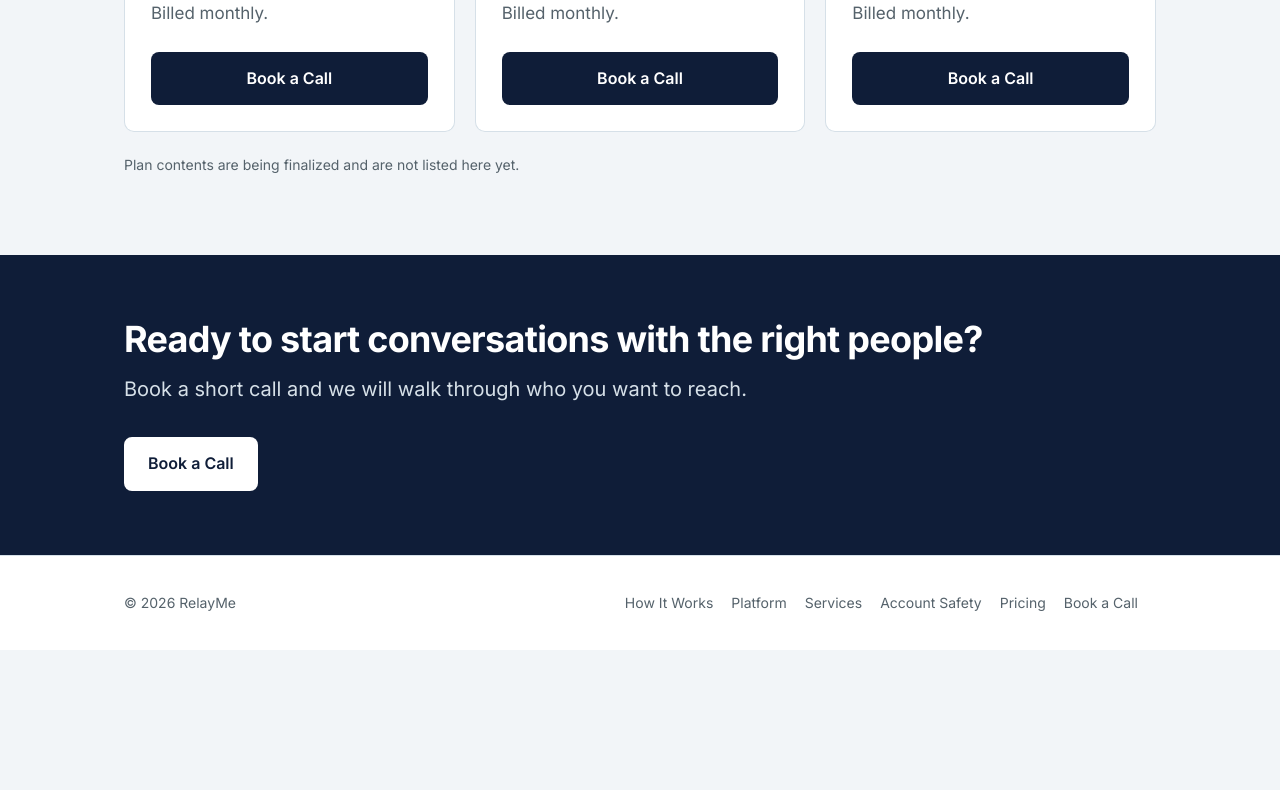
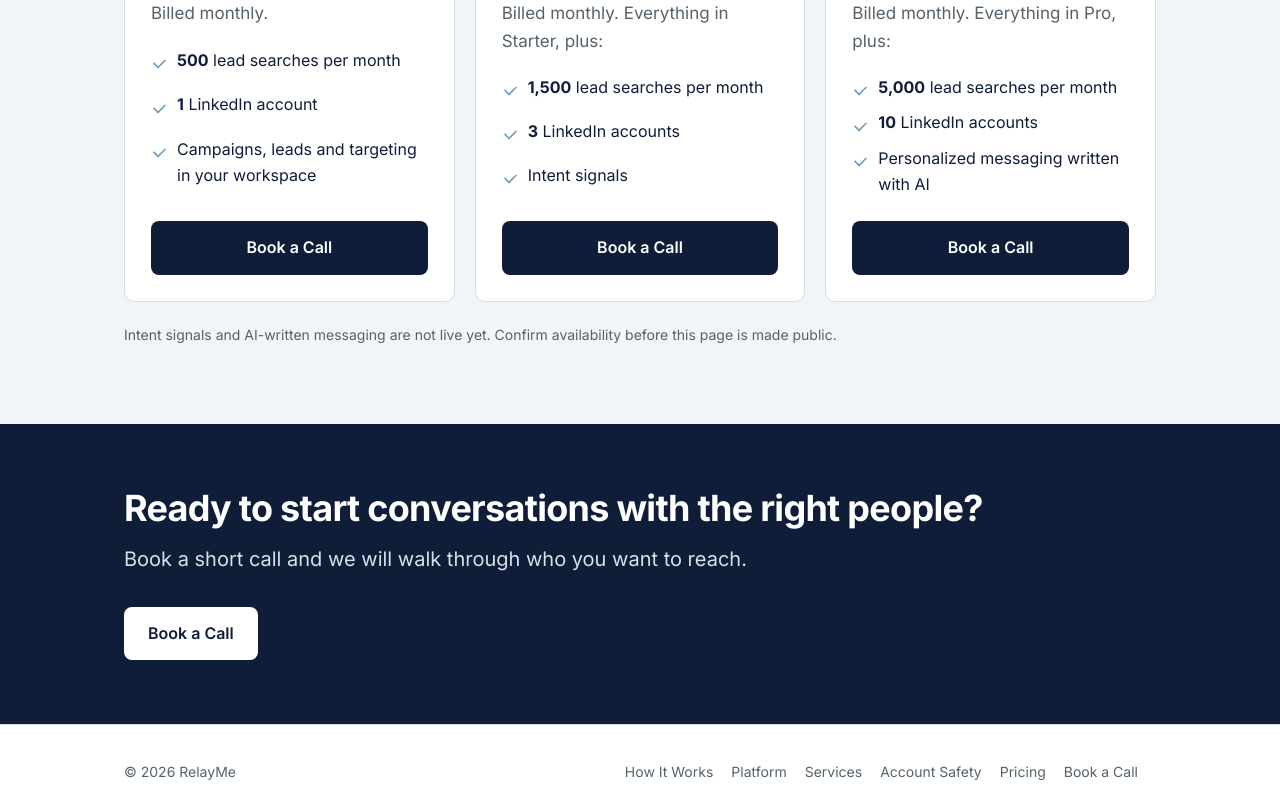
Before and after one commit to cwm26/Relayme, a plain HTML site: page pricing.html in a window 1280 px wide. Shown: the part 695-1485 px from the top of the page. Before the commit the page ends 1345 px from the top, so only its background shows below. Drawn offline with Linux system fonts and the light colour scheme.

Commit message:
Update pricing page to Starter, Pro and Teams plans
Starter $99, Pro $279, Teams $999 per month with lead-search limits,
LinkedIn account counts, intent signals (Pro and up) and AI-written
messaging (Teams). Notes that intent signals and AI messaging are not
live yet.

Co-Authored-By: Claude Sonnet 5.5 <noreply@anthropic.com>
Claude-Session: https://claude.ai/code/session_014mymnsPk3Vn3wfbpYWAwma

```diff
--- a/pricing.html
+++ b/pricing.html
@@ -9,11 +9,14 @@
 <header class="site"><div class="wrap"><a class="brand" href="index.html"><span class="tile" aria-hidden="true">R</span>RelayMe</a>
 <nav class="main" aria-label="Main"><a href="how-it-works.html">How It Works</a><a href="platform.html">Platform</a><a href="services.html">Services</a><a href="account-safety.html">Account Safety</a><a href="pricing.html" aria-current="page">Pricing</a><a href="about.html">About</a><a class="btn" href="book.html">Book a Call</a></nav></div></header>
 <main>
-<section class="hero"><div class="wrap"><p class="eyebrow">Pricing</p><h1>Simple monthly plans.</h1><p class="lede">Pick the plan that fits how many people you want to reach. Details are confirmed on your call.</p></div></section>
+<section class="hero"><div class="wrap"><p class="eyebrow">Pricing</p><h1>Simple monthly plans.</h1><p class="lede">Pick the plan that fits how many people you want to reach and how many LinkedIn accounts you run.</p></div></section>
 <section class="block"><div class="wrap"><div class="grid">
-<div class="card plan"><h3>Base</h3><div class="price">$70<small> / month</small></div><p>Billed monthly.</p><a class="btn" href="book.html">Book a Call</a></div>
-<div class="card plan"><h3>Pro</h3><div class="price">$129<small> / month</small></div><p>Billed monthly.</p><a class="btn" href="book.html">Book a Call</a></div>
-<div class="card plan"><h3>Teams</h3><div class="price">$500<small> / month</small></div><p>Billed monthly.</p><a class="btn" href="book.html">Book a Call</a></div></div>
-<p class="note">Plan contents are being finalized and are not listed here yet.</p></div></section><section class="band"><div class="wrap"><h2>Ready to start conversations with the right people?</h2><p class="lede">Book a short call and we will walk through who you want to reach.</p><a class="btn" href="book.html">Book a Call</a></div></section></main>
+<div class="card plan"><h3>Starter</h3><div class="price">$99<small> / month</small></div><p>Billed monthly.</p>
+<ul class="feat"><li><strong>500</strong> lead searches per month</li><li><strong>1</strong> LinkedIn account</li><li>Campaigns, leads and targeting in your workspace</li></ul><a class="btn" href="book.html">Book a Call</a></div>
+<div class="card plan"><h3>Pro</h3><div class="price">$279<small> / month</small></div><p>Billed monthly. Everything in Starter, plus:</p>
+<ul class="feat"><li><strong>1,500</strong> lead searches per month</li><li><strong>3</strong> LinkedIn accounts</li><li>Intent signals</li></ul><a class="btn" href="book.html">Book a Call</a></div>
+<div class="card plan"><h3>Teams</h3><div class="price">$999<small> / month</small></div><p>Billed monthly. Everything in Pro, plus:</p>
+<ul class="feat"><li><strong>5,000</strong> lead searches per month</li><li><strong>10</strong> LinkedIn accounts</li><li>Personalized messaging written with AI</li></ul><a class="btn" href="book.html">Book a Call</a></div></div>
+<p class="note">Intent signals and AI-written messaging are not live yet. Confirm availability before this page is made public.</p></div></section><section class="band"><div class="wrap"><h2>Ready to start conversations with the right people?</h2><p class="lede">Book a short call and we will walk through who you want to reach.</p><a class="btn" href="book.html">Book a Call</a></div></section></main>
 <footer class="site"><div class="wrap"><div>&copy; 2026 RelayMe</div><div><a href="how-it-works.html">How It Works</a><a href="platform.html">Platform</a><a href="services.html">Services</a><a href="account-safety.html">Account Safety</a><a href="pricing.html">Pricing</a><a href="book.html">Book a Call</a></div></div></footer>
 </body></html>
--- a/styles.css
+++ b/styles.css
@@ -27,6 +27,7 @@ section.band .lede{color:var(--mist)}section.band .btn{background:#fff;color:var
 .steps strong{display:block;font-size:18px;margin-bottom:2px}.steps span{color:var(--muted)}
 .price{font-size:44px;font-weight:700;letter-spacing:-.02em;margin:6px 0 2px}.price small{font-size:17px;font-weight:500;color:var(--muted);letter-spacing:0}
 .card.plan{display:flex;flex-direction:column;gap:6px}.card.plan .btn{margin-top:18px;text-align:center}
+.feat{list-style:none;margin:14px 0 0;padding:0;display:grid;gap:10px;color:var(--ink);flex:1}.feat li{padding-left:26px;position:relative;font-size:16px}.feat li:before{content:'';position:absolute;left:4px;top:.45em;width:7px;height:12px;border:solid var(--steel);border-width:0 2.5px 2.5px 0;transform:rotate(45deg) scale(.8)}
 .note{font-size:14px;color:var(--muted);margin-top:22px}.prose{max-width:46em}.prose p{color:var(--muted)}.prose h2{margin-top:40px}
 footer.site{background:#fff;border-top:1px solid var(--rule);padding:36px 0;margin-top:0;font-size:14px;color:var(--muted)}
 footer.site .wrap{display:flex;justify-content:space-between;gap:20px;flex-wrap:wrap}footer.site a{text-decoration:none;margin-right:18px}
```
